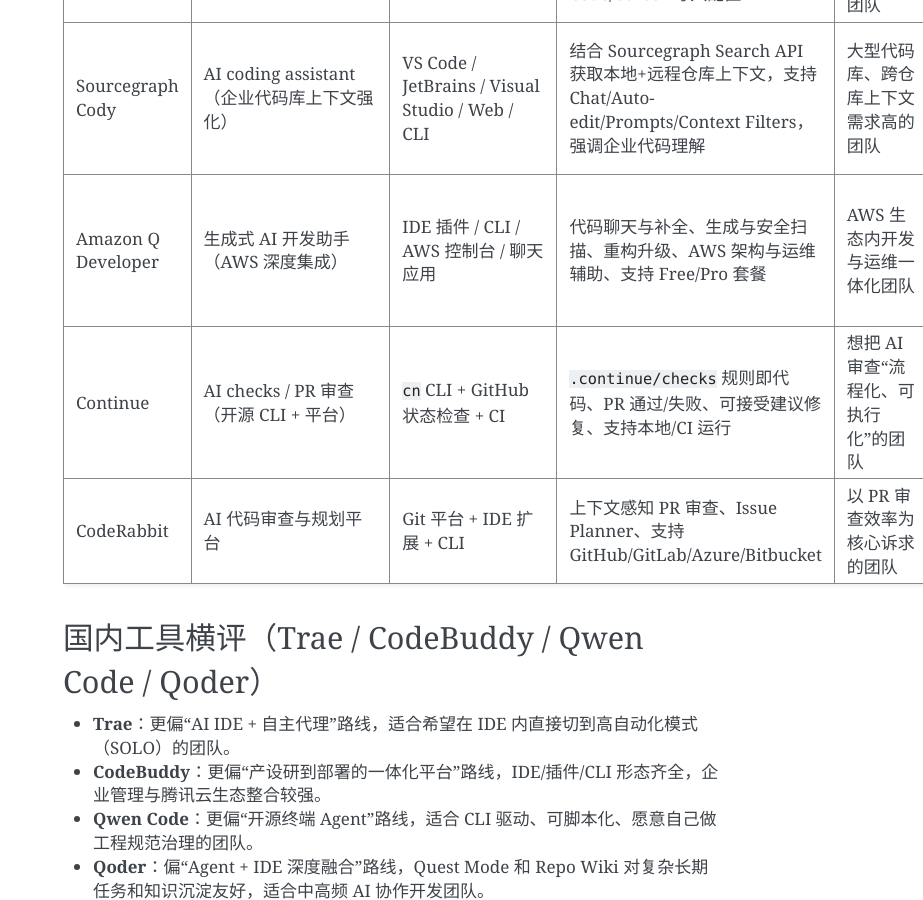
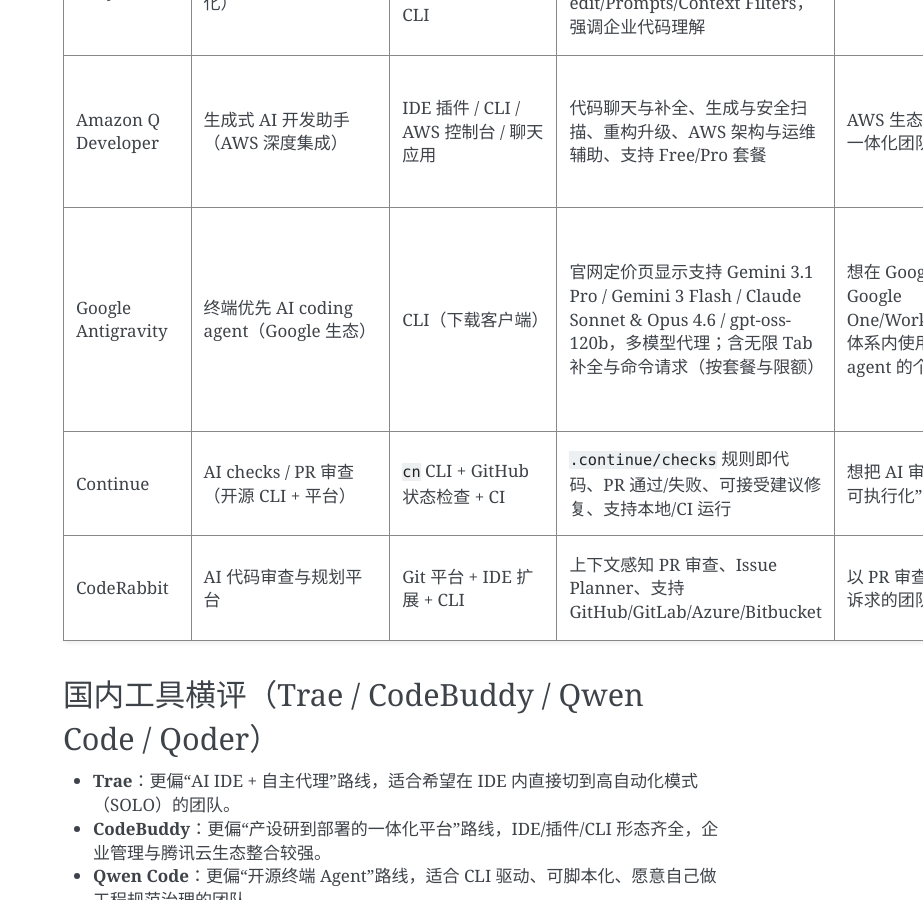
Before and after one commit to sanchuanhehe/VibeCoding, a Sphinx documentation site: the page built from docs/index.md, in a window 1280 px wide and 900 px high, scrolled down 3864 px. Shown: the whole window, without its empty margins (357-1280 px from the left). Built offline with Sphinx 7.4.7, drawn with Linux system fonts in a browser that asks for light colours; some of the changed text lies outside the part shown.

Commit message:
feat: 在工具对比表中新增 Google Antigravity 信息及相关链接

```diff
--- a/docs/index.md
+++ b/docs/index.md
@@ -45,6 +45,7 @@
 - Windsurf
 - Sourcegraph Cody
 - Amazon Q Developer
+- Google Antigravity
 
 ### B. AI Review / AI Checks（PR 与 CI）
 
@@ -76,6 +77,7 @@
 | Windsurf | 下一代 AI IDE | Windsurf IDE（含 Cascade） | Cascade 智能体、MCP、Memories/Rules、Context Awareness、Workflows、App Deploys；支持从 VS Code/Cursor 导入配置 | 想快速切换到 AI 原生 IDE 并保持上手平滑的团队 | 平台演进快，企业治理细项与第三方集成边界需按当前版本核对 |
 | Sourcegraph Cody | AI coding assistant（企业代码库上下文强化） | VS Code / JetBrains / Visual Studio / Web / CLI | 结合 Sourcegraph Search API 获取本地+远程仓库上下文，支持 Chat/Auto-edit/Prompts/Context Filters，强调企业代码理解 | 大型代码库、跨仓库上下文需求高的团队 | 高级能力常与 Sourcegraph 平台能力绑定，部署与采购模型需综合评估 |
 | Amazon Q Developer | 生成式 AI 开发助手（AWS 深度集成） | IDE 插件 / CLI / AWS 控制台 / 聊天应用 | 代码聊天与补全、生成与安全扫描、重构升级、AWS 架构与运维辅助、支持 Free/Pro 套餐 | AWS 生态内开发与运维一体化团队 | 最佳价值在 AWS 场景，跨云与非 AWS 工作流下能力优势可能下降 |
+| Google Antigravity | 终端优先 AI coding agent（Google 生态） | CLI（下载客户端） | 官网定价页显示支持 Gemini 3.1 Pro / Gemini 3 Flash / Claude Sonnet & Opus 4.6 / gpt-oss-120b，多模型代理；含无限 Tab 补全与命令请求（按套餐与限额） | 想在 Google 账号与 Google One/Workspace/Cloud 体系内使用 AI coding agent 的个人与团队 | 当前处于 Public preview，文档抓取受动态页面影响；企业级能力与配额细节需以实时 FAQ/控制台为准 |
 | Continue | AI checks / PR 审查（开源 CLI + 平台） | `cn` CLI + GitHub 状态检查 + CI | `.continue/checks` 规则即代码、PR 通过/失败、可接受建议修复、支持本地/CI 运行 | 想把 AI 审查“流程化、可执行化”的团队 | 需要先建设 checks 规则，初期有配置成本 |
 | CodeRabbit | AI 代码审查与规划平台 | Git 平台 + IDE 扩展 + CLI | 上下文感知 PR 审查、Issue Planner、支持 GitHub/GitLab/Azure/Bitbucket | 以 PR 审查效率为核心诉求的团队 | 深度能力与组织流程绑定，需团队习惯配合 |
 
@@ -152,6 +154,9 @@
 - Sourcegraph Cody Docs: <https://docs.sourcegraph.com/cody>
 - Amazon Q Developer Docs: <https://docs.aws.amazon.com/amazonq/latest/qdeveloper-ug/what-is.html>
 - Amazon Q Developer Overview: <https://aws.amazon.com/q/developer/>
+- Google Antigravity: <https://antigravity.google/>
+- Google Antigravity Pricing: <https://antigravity.google/pricing>
+- Google Antigravity FAQ: <https://antigravity.google/docs/faq>
 
 ## 下一步补充清单
 
```
